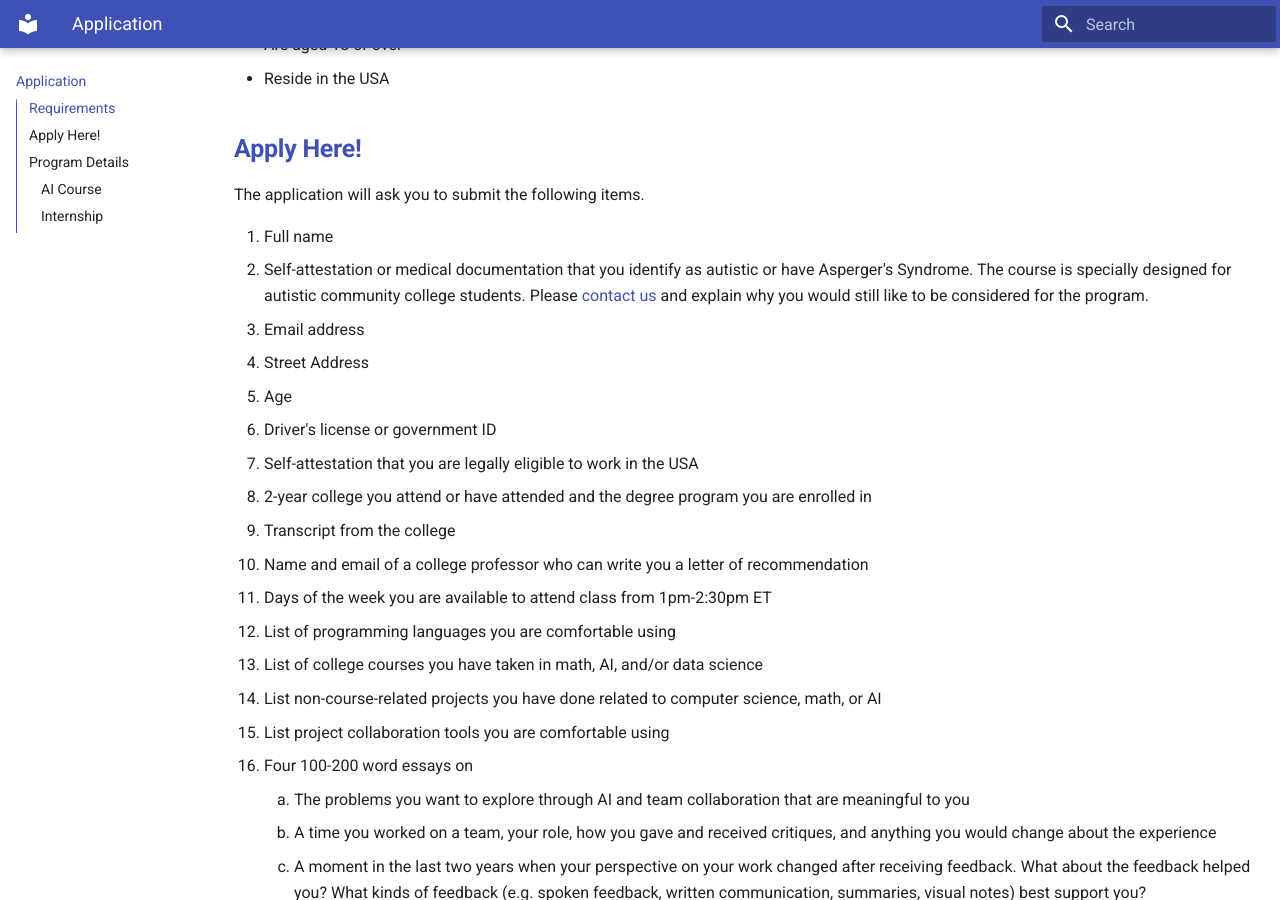
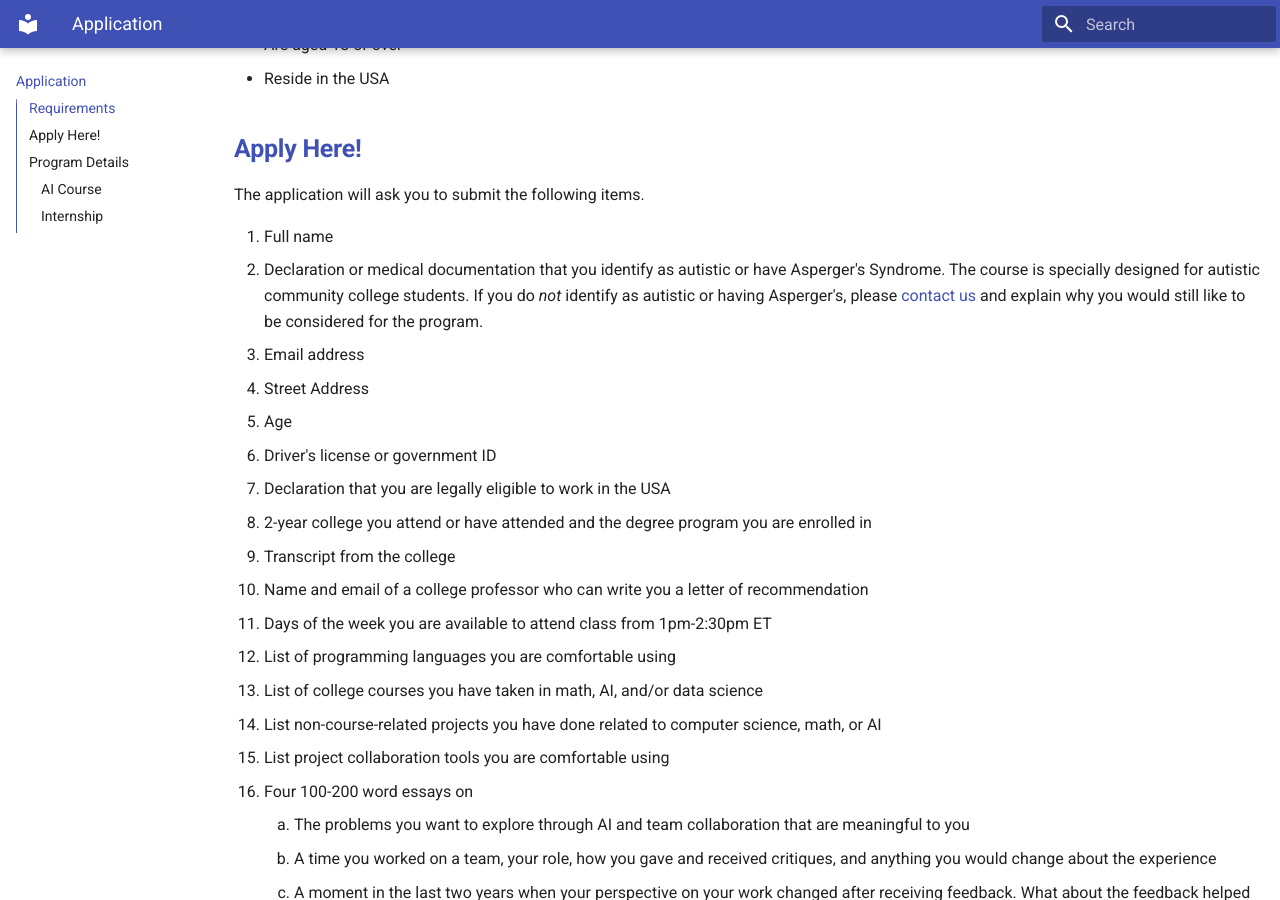
Before and after one commit to cmu-variability/pas4aiworkforce, an MkDocs documentation site: the page built from docs/application.md, in a window 1280 px wide and 900 px high, scrolled down 828 px. Built offline with MkDocs 1.6.1 and Material for MkDocs 9.7.7, drawn with Linux system fonts in a browser that asks for light colours.

Commit message:
Fixed ambiguity.

```diff
--- a/docs/application.md
+++ b/docs/application.md
@@ -26,12 +26,12 @@ Applications for the PAS4AI Workforce 2026 Program are due January 31, 2026.
 The application will ask you to submit the following items.
 
   1. Full name
-  1. Self-attestation or medical documentation that you identify as autistic or have Asperger's Syndrome. The course is specially designed for autistic community college students. Please [contact us](mailto:pas4aiworkforce@gmail.com) and explain why you would still like to be considered for the program.
+  1. Declaration or medical documentation that you identify as autistic or have Asperger's Syndrome. The course is specially designed for autistic community college students. If you do *not* identify as autistic or having Asperger's, please [contact us](mailto:pas4aiworkforce@gmail.com) and explain why you would still like to be considered for the program.
   1. Email address
   1. Street Address
   1. Age
   1. Driver's license or government ID
-  1. Self-attestation that you are legally eligible to work in the USA
+  1. Declaration that you are legally eligible to work in the USA
   1. 2-year college you attend or have attended and the degree program you are enrolled in
   1. Transcript from the college
   1. Name and email of a college professor who can write you a letter of recommendation
```
